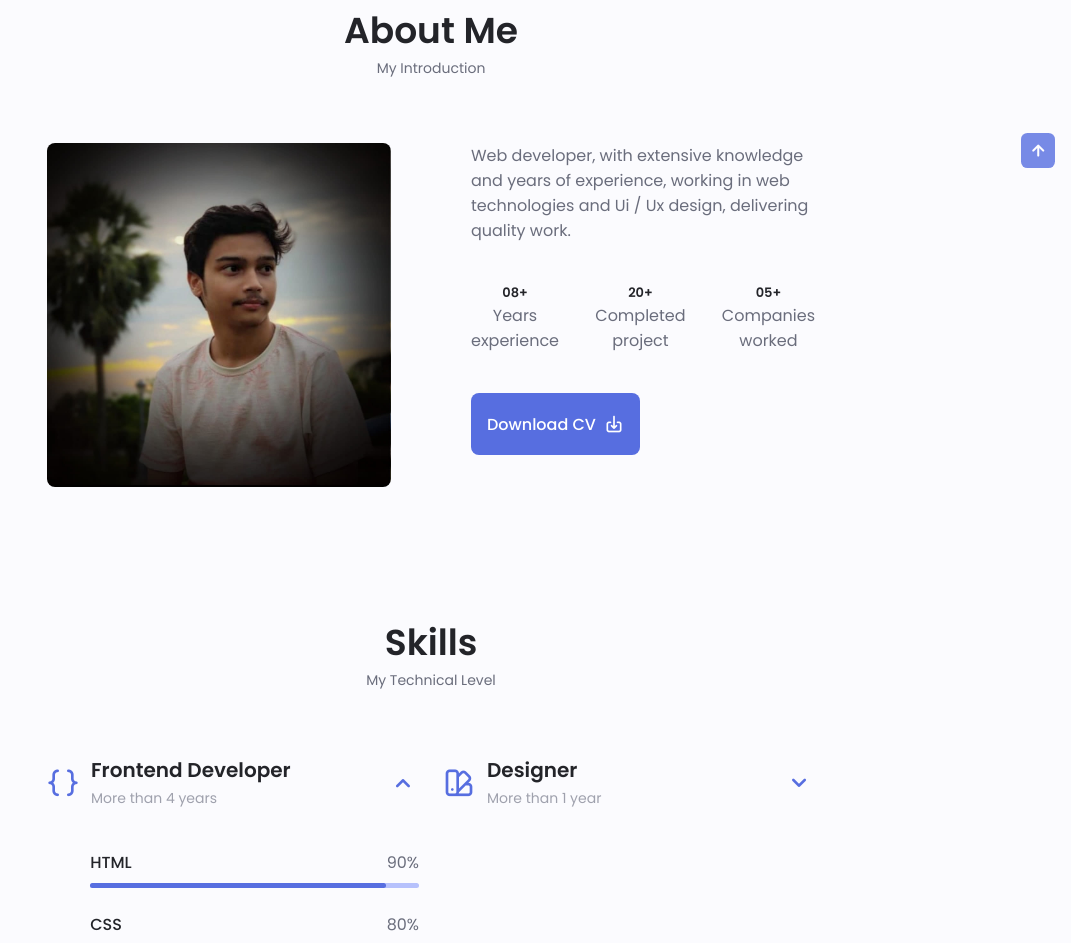
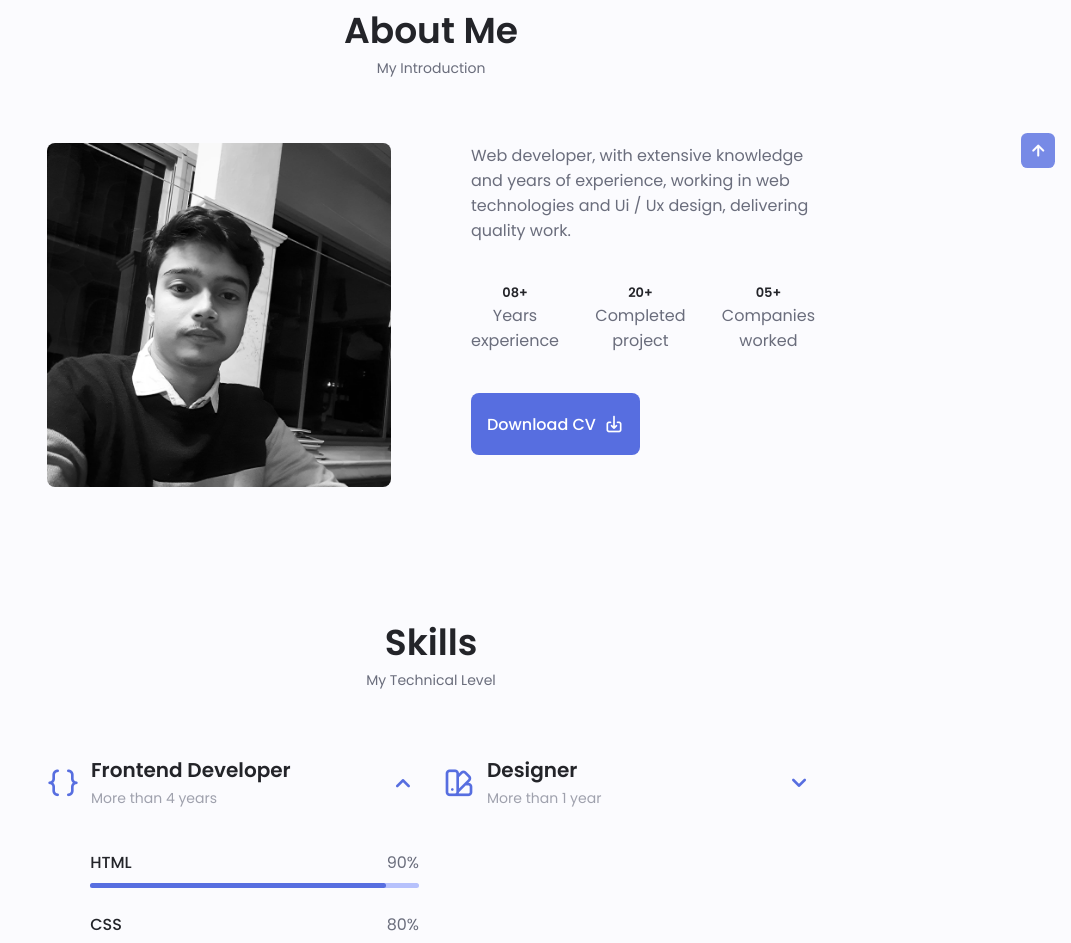
Before and after one commit to Cockpit20/Portfolio-Website, a plain HTML site: page index.html in a window 1280 px wide. Shown: the part 792-1735 px from the top of the page, without its empty margins (209-1280 px from the left). Drawn offline with nearby package versions, Linux system fonts and the light colour scheme.

Commit message:
Update index.html

```diff
--- a/index.html
+++ b/index.html
@@ -128,7 +128,7 @@
             <h2 class="section__title">About Me</h2>
             <span class="section__subtitle">My Introduction</span>
             <div class="about__container container grid">
-                <img src="assets/img/pfp.jpg" alt="" class="about__img">
+                <img src="assets/img/home.jpg" alt="" class="about__img">
                 <div class="about__data">
                     <p class="about__description">
                         Web developer, with extensive knowledge and years of experience, working in web technologies and
```
